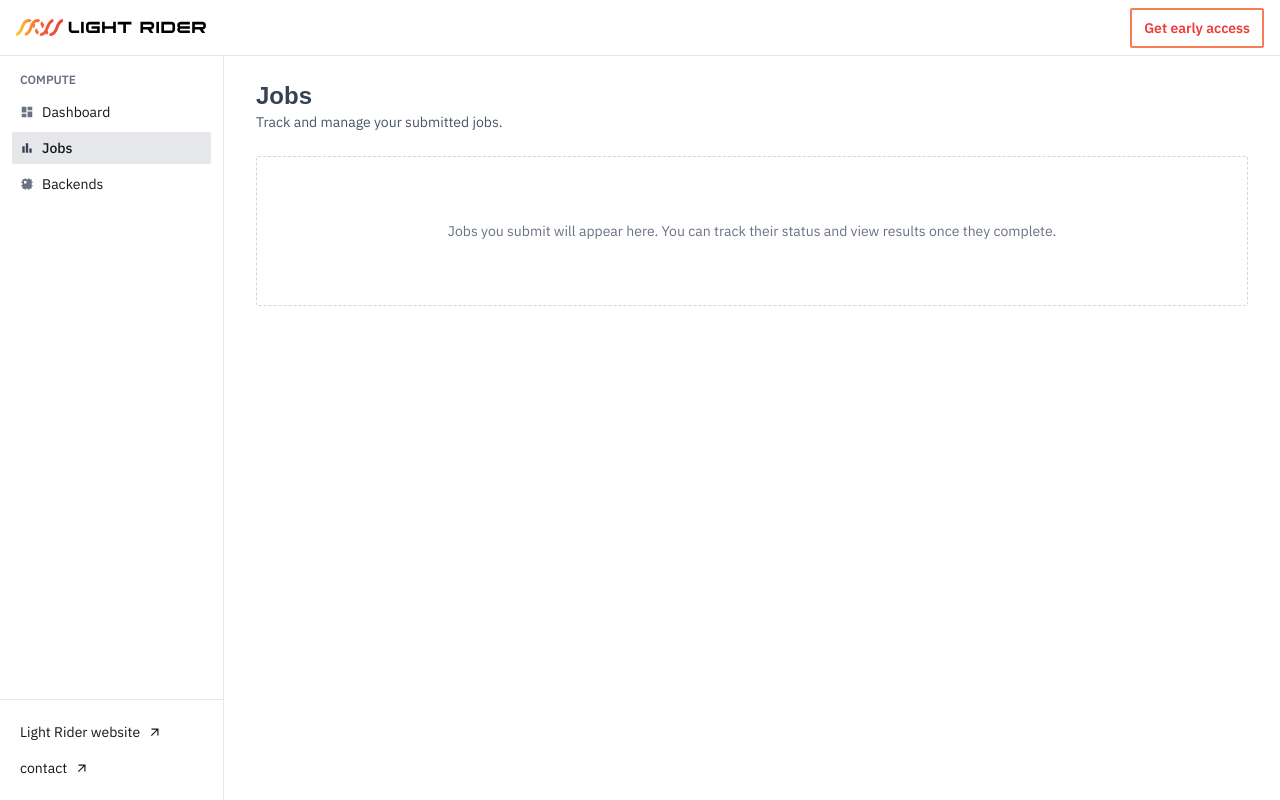
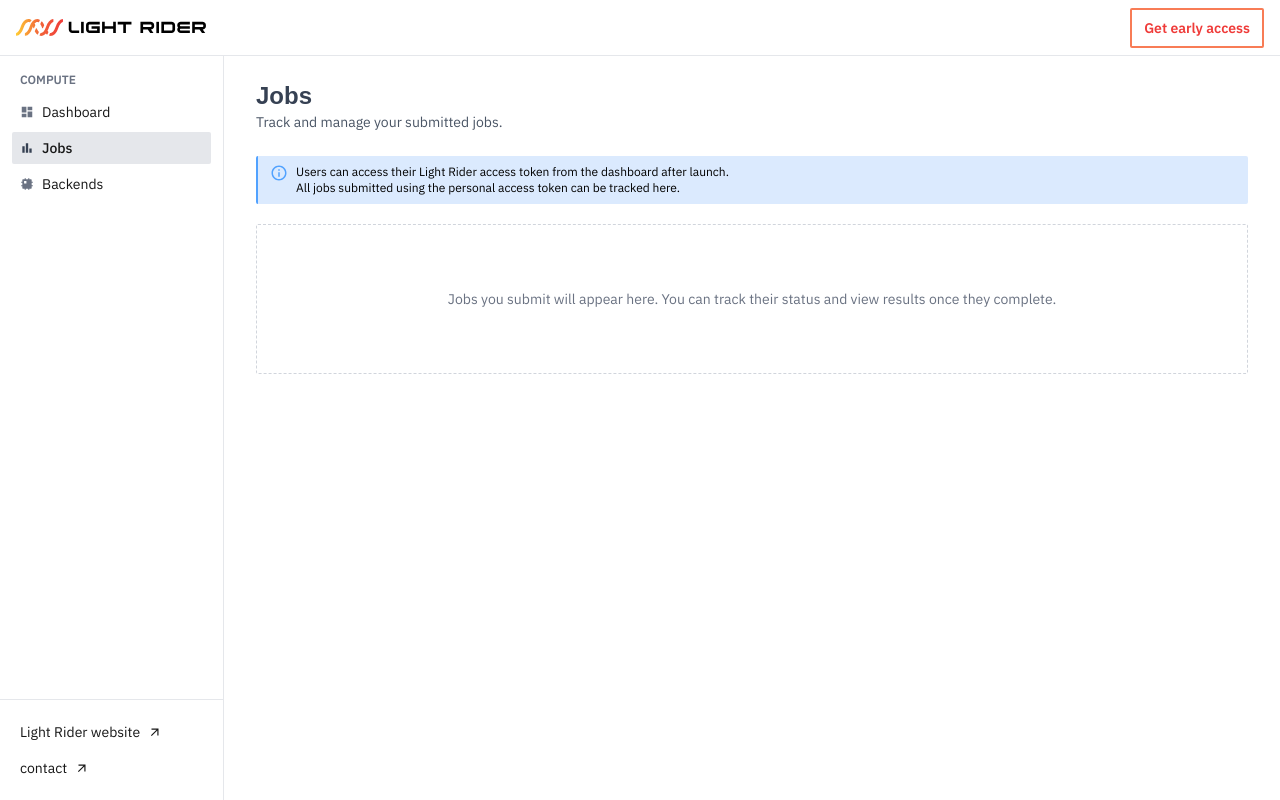
Before and after one commit to lightriderinc/cloud_platform_nextjs, a Next.js app: page /jobs in a window 1280 px wide. Built offline with nearby package versions, Linux system fonts and the light colour scheme; a web font is replaced by a local one.

Commit message:
fix: jobs info added

```diff
--- a/src/app/jobs/page.tsx
+++ b/src/app/jobs/page.tsx
@@ -1,3 +1,5 @@
+import InfoBox from "@/components/InfoBox";
+
 export default function JobsPage() {
   return (
     <div>
@@ -6,9 +8,16 @@ export default function JobsPage() {
         Track and manage your submitted jobs.
       </p>
       {/* <JobsTable /> */}
-
-      <div className="default-radius border border-dashed border-gray-300 p-16 text-center text-sm text-gray-500">
-        Jobs you submit will appear here. You can track their status and view results once they complete.
+      <InfoBox>
+        Users can access their Light Rider access token from the
+        dashboard after launch.
+        <br />
+        All jobs submitted using the personal access token can be tracked
+        here.
+      </InfoBox>
+      <div className="default-radius border border-dashed border-gray-300 p-16 text-center mt-5 text-sm text-gray-500">
+        Jobs you submit will appear here. You can track their status and view
+        results once they complete.
       </div>
     </div>
   );
```
